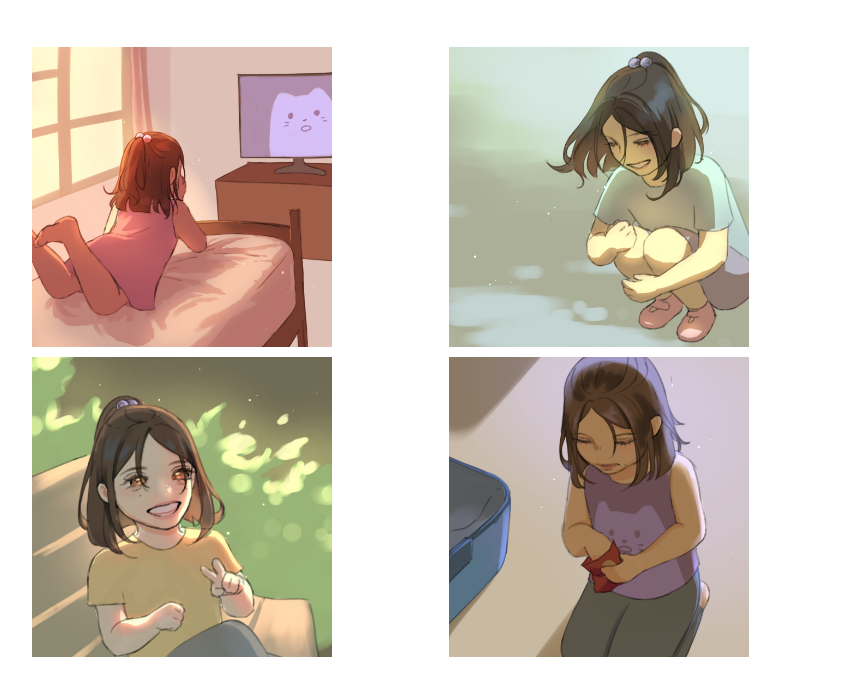
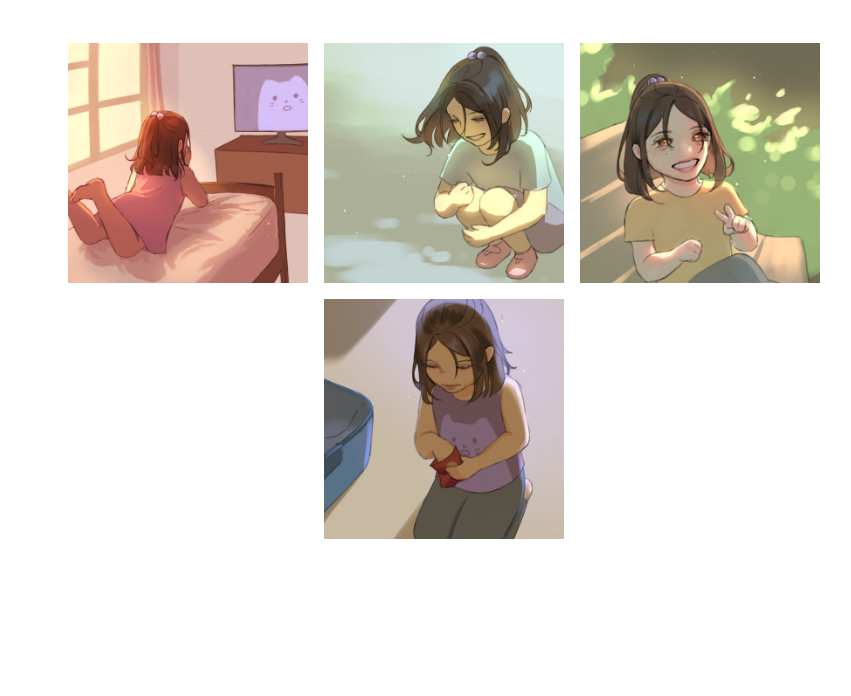
Before and after one commit to xqiuu/the-memory-album, a plain HTML site: page index.html in a window 1280 px wide. Shown: the part 86-782 px from the top of the page, without its empty margins (196-1047 px from the left). Drawn offline with Linux system fonts and the light colour scheme.

Commit message:
reformatted photo gallery to flexbox grid

```diff
--- a/index.html
+++ b/index.html
@@ -124,21 +124,27 @@ body {
 }
 
 /* Gallery Grid */
+.gallery-title {
+  text-align: center;
+  justify-content: center;
+}
+
 .photo-gallery {
-    display: grid;
-  	grid-template-columns: repeat(auto-fit, minmax(300px, 1fr));
-    gap: 10px;
-    padding: 20px;
-  	justify-content: center;
+  display: flex;
+  flex-wrap: wrap;
+  justify-content: center;
+  gap: 1rem;
+  padding: 1rem;
 }
 
 .photo-card {
-    position: relative;
-    overflow: hidden;
-    cursor: pointer;
-  	width: 300px;
-  	height: 300px;
-    transition: transform 0.3s ease;
+  position: relative;
+  flex: 1 1 min(30vmin, 18rem);
+  max-width: min(30vmin, 18rem);
+  aspect-ratio: 1 / 1;
+  overflow: hidden;
+  cursor: pointer;
+  transition: transform 0.3s ease;
 }
 
 .photo-card:hover {
```
